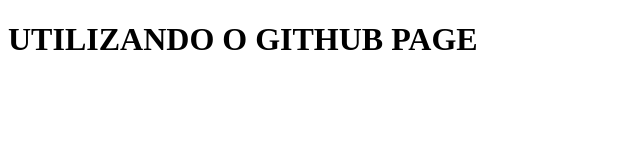
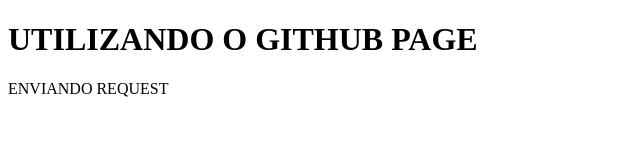
Before and after one commit to GKeslley/TESTE-SENAI, a plain HTML site: page index.html in a window 1280 px wide. Shown: the whole page, without its empty margins (0-640 px from the left). Drawn offline with Linux system fonts and the light colour scheme.

Commit message:
enviando request

```diff
--- a/index.html
+++ b/index.html
@@ -10,6 +10,7 @@
 
 <body>
   <h1>UTILIZANDO O GITHUB PAGE</h1>
+  <p>ENVIANDO REQUEST</p>
 </body>
 
 </html>
```
